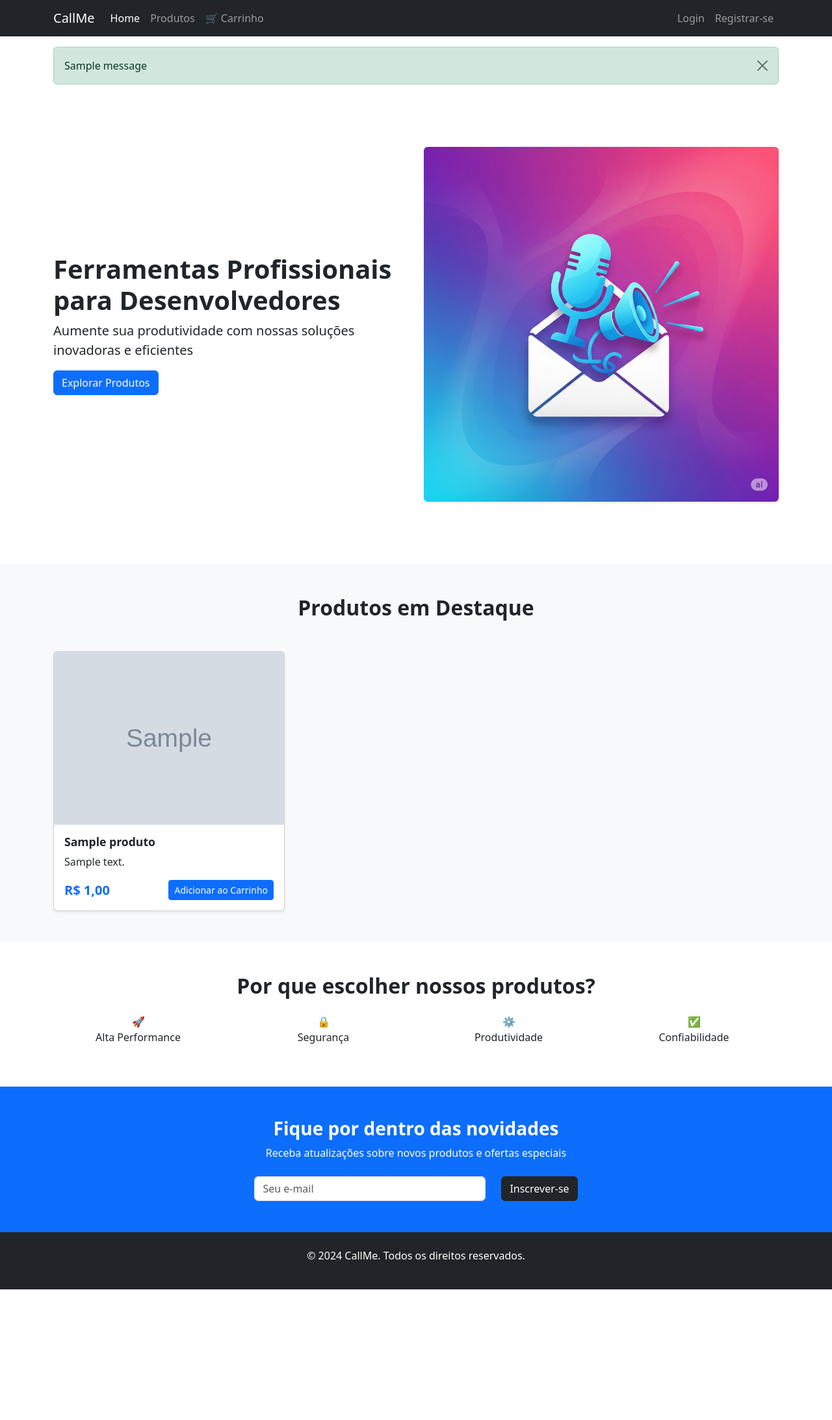
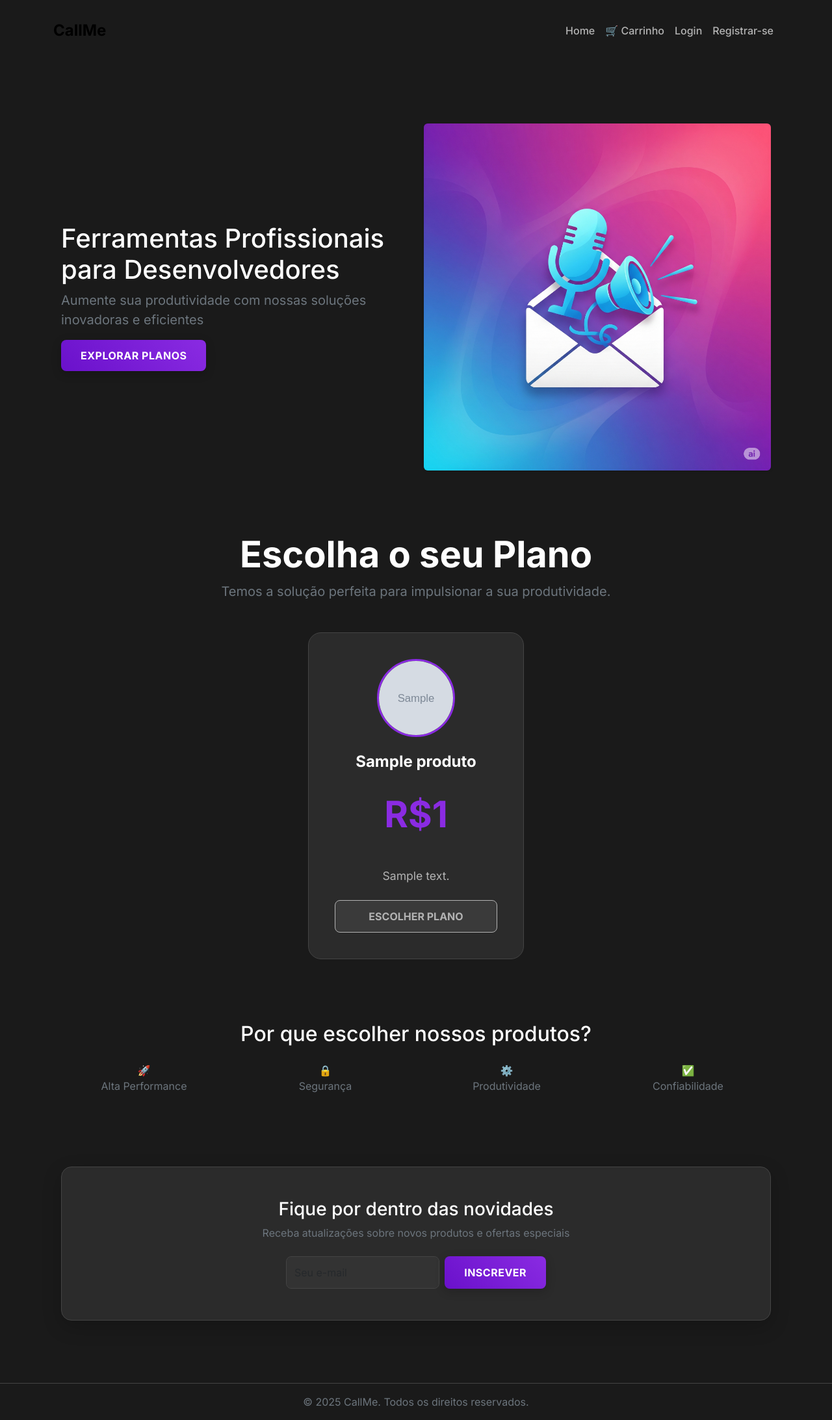
Before and after one commit to Anthonygoc/CallmeSite, a Django app: page / in a window 1280 px wide. Shown: the whole page at 65% size. Before the commit the page ends 1984 px from the top, so only its background shows below. Run offline with Django 4.2, Linux system fonts and the light colour scheme; tables that the repository leaves empty hold one stand-in row (values such as "Sample post"); grey boxes marked "Sample" are stand-in pictures; one stand-in notice (Sample message) is shown.

Commit message:
Refactor : refatorando o design do home e do revisando pagamento

```diff
--- a/CallmeSite/urls.py
+++ b/CallmeSite/urls.py
@@ -5,7 +5,7 @@ from django.urls import path
 from myapp import views
 
 urlpatterns = [
-    # --- Client-Facing Routes ---
+    # Rotas Públicas e de Clientes
     path('', views.home, name='home'),
     path('registro/', views.registro_usuario, name='registro_usuario'),
     path('login/', views.login_usuario, name='login_usuario'),
@@ -14,19 +14,16 @@ urlpatterns = [
     path('carrinho/adicionar/<int:produto_id>/', views.adicionar_ao_carrinho, name='adicionar_ao_carrinho'),
     path('checkout/', views.checkout, name='checkout'),
     path('pagamento/processar/', views.processar_pagamento, name='processar_pagamento'),
+    path('pagamento/sucesso/', views.pagamento_sucesso, name='pagamento_sucesso'),
+    path('meus-pedidos/', views.meus_pedidos, name='meus_pedidos'),
+    path('meus-pedidos/<int:pedido_id>/', views.detalhes_pedido, name='detalhes_pedido'),
+    path('pagamento/regerar/<int:pedido_id>/', views.regerar_pagamento, name='regerar_pagamento'),
     path('webhook/mercado-pago/', views.webhook_mercado_pago, name='webhook_mercado_pago'),
     path('pedido/status/<int:pedido_id>/', views.verificar_status_pedido, name='verificar_status_pedido'),
-    path('pagamento/sucesso/', views.pagamento_sucesso, name='pagamento_sucesso'),
-    path('meus-pedidos/', views.meus_pedidos, name='meus_pedidos'),
-    path('pagamento/regerar/<int:pedido_id>/', views.regerar_pagamento, name='regerar_pagamento'),
-    path('meus-pedidos/<int:pedido_id>/', views.detalhes_pedido, name='detalhes_pedido'),
 
-    # --- Administration Panel Routes ---
+    # Rotas do Painel de Administração
     path('painel/admin/', admin.site.urls),
-
-    # --- THE MISSING LINE IS ADDED BELOW ---
     path('painel/registro/', views.admin_registro, name='admin_registro'),
-
     path('painel/login/', views.admin_login, name='painel_login'),
     path('painel/logout/', views.logout_usuario, name='painel_logout'),
     path('painel/', views.admin_dashboard, name='admin_dashboard'),
@@ -34,6 +31,6 @@ urlpatterns = [
     path('painel/usuario/<int:pk>/deletar/', views.usuario_deletar, name='usuario_deletar'),
 ]
 
-# This is for serving media files (like product images) during development
+# --- LINHA ADICIONADA PARA SERVIR IMAGENS EM DESENVOLVIMENTO ---
 if settings.DEBUG:
     urlpatterns += static(settings.MEDIA_URL, document_root=settings.MEDIA_ROOT)
--- a/myapp/models.py
+++ b/myapp/models.py
@@ -38,10 +38,11 @@ class Produto(models.Model):
     def __str__(self):
         return self.nome
 
+
 class Pedido(models.Model):
     STATUS_CHOICES = (
         ('em_revisao', 'Em Revisão'),
-        ('pago', 'Pago'), # Adicionamos o status 'Pago'
+        ('pago', 'Pago'),
         ('enviado', 'Enviado'),
         ('cancelado', 'Cancelado'),
     )
@@ -49,8 +50,9 @@ class Pedido(models.Model):
     data_pedido = models.DateTimeField(auto_now_add=True)
     valor_total = models.DecimalField(max_digits=10, decimal_places=2, default=0)
     status = models.CharField(max_length=20, choices=STATUS_CHOICES, default='em_revisao')
-    # --- NOVO CAMPO ADICIONADO ABAIXO ---
     pagamento_id = models.CharField(max_length=100, null=True, blank=True)
+    data_pagamento = models.DateTimeField(null=True, blank=True)
+    metodo_pagamento = models.CharField(max_length=50, null=True, blank=True)
 
     def __str__(self):
         return f"Pedido #{self.id} - {self.usuario.username}"
--- a/myapp/views.py
+++ b/myapp/views.py
@@ -4,6 +4,7 @@ from django.contrib import messages
 from django.contrib.auth import login, authenticate, logout
 from django.contrib.auth.models import User
 from django.contrib.auth.decorators import login_required
+from django.utils.dateparse import parse_datetime
 from django.views.decorators.csrf import csrf_exempt
 from django.views.decorators.http import require_POST
 from django.db import transaction
@@ -242,7 +243,7 @@ def webhook_mercado_pago(request):
         if data.get("type") == "payment":
             payment_id = data["data"]["id"]
 
-            print(f"Webhook recebido para o pagamento: {payment_id}")  # DEBUG
+            print(f"Webhook recebido para o pagamento: {payment_id}")
 
             sdk = mercadopago.SDK(settings.MERCADO_PAGO_ACCESS_TOKEN)
             payment_info = sdk.payment().get(payment_id)
@@ -250,40 +251,30 @@ def webhook_mercado_pago(request):
 
             if payment:
                 status = payment.get("status")
-                pedido_id_mp = payment.get("external_reference")  # Vamos usar a referência externa
 
-                # Encontra o nosso pedido no banco de dados
                 try:
-                    # Melhor usar a referência externa ou o ID do pagamento para encontrar o pedido
                     pedido = Pedido.objects.get(pagamento_id=str(payment_id))
 
                     if status == "approved" and pedido.status == "em_revisao":
-                        print(f"Status do pagamento APROVADO. Atualizando pedido #{pedido.id}...")  # DEBUG
+                        print(f"Status do pagamento APROVADO. Atualizando pedido #{pedido.id}...")
+
+                        # --- CAPTURANDO E SALVANDO OS NOVOS DETALHES ---
                         pedido.status = "pago"
+
+                        # Captura a data de aprovação e converte para um formato que o Django entende
+                        data_aprovacao_str = payment.get("date_approved")
+                        if data_aprovacao_str:
+                            pedido.data_pagamento = parse_datetime(data_aprovacao_str)
+
+                        pedido.metodo_pagamento = payment.get("payment_method_id")
+
                         pedido.save()
 
-                        # --- LÓGICA DE ENVIO DE E-MAIL ---
-                        try:
-                            print(f"Tentando enviar e-mail de confirmação para {pedido.usuario.email}...")  # DEBUG
-                            assunto = f"Pagamento Aprovado para o Pedido #{pedido.id}"
-                            contexto_email = {'pedido': pedido}
-                            corpo_html = render_to_string('emails/pagamento_confirmado.html', contexto_email)
-                            corpo_texto = render_to_string('emails/pagamento_confirmado.txt', contexto_email)
-
-                            send_mail(
-                                assunto,
-                                corpo_texto,
-                                settings.EMAIL_HOST_USER,
-                                [pedido.usuario.email],
-                                html_message=corpo_html
-                            )
-                            print("E-mail enviado com sucesso!")  # DEBUG
-                        except Exception as e:
-                            # Se o envio de e-mail falhar, imprime o erro no console mas não quebra o site
-                            print(f"!!! ERRO AO ENVIAR E-MAIL: {e}")  # DEBUG
+                        # Lógica de envio de e-mail de confirmação (já existente)
+                        # ...
 
                 except Pedido.DoesNotExist:
-                    print(f"Pedido com pagamento_id {payment_id} não encontrado.")  # DEBUG
+                    print(f"Pedido com pagamento_id {payment_id} não encontrado.")
                     pass
 
     return HttpResponse(status=200)
--- /dev/null
+++ b/static/myapp/css/modern_theme.css
@@ -0,0 +1,161 @@
+/* --- VARIAVEIS GLOBAIS DE COR --- */
+:root {
+    --dark-bg: #1a1a1a;
+    --card-bg: #2b2b2b;
+    --primary-purple: #8A2BE2;
+    --primary-purple-hover: #7b24ca;
+    --text-primary: #ffffff;
+    --text-secondary: #b3b3b3;
+    --border-color: #444444;
+}
+
+/* --- ESTILOS GERAIS DO CORPO --- */
+body {
+    background-color: var(--dark-bg);
+    color: var(--text-primary);
+    font-family: 'Inter', sans-serif;
+}
+
+/* --- BARRA DE NAVEGAÇÃO --- */
+.navbar-dark-modern {
+    background-color: transparent !important;
+    padding-top: 1.5rem;
+    padding-bottom: 1.5rem;
+}
+.navbar-dark-modern .navbar-brand {
+    font-weight: 700;
+    font-size: 1.5rem;
+}
+.navbar-dark-modern .nav-link {
+    color: var(--text-secondary);
+    font-weight: 500;
+    transition: color 0.3s ease;
+}
+.navbar-dark-modern .nav-link:hover,
+.navbar-dark-modern .nav-link.active {
+    color: var(--text-primary);
+}
+
+/* --- BOTÕES COM DEGRADÊ FUTURISTA --- */
+.btn-purple {
+    background-image: linear-gradient(45deg, #6a11cb 0%, #8A2BE2 100%);
+    border: none;
+    color: var(--text-primary);
+    border-radius: 8px;
+    padding: 12px 30px;
+    font-weight: 700;
+    text-transform: uppercase;
+    letter-spacing: 0.5px;
+    transition: transform 0.2s ease, box-shadow 0.2s ease;
+    box-shadow: 0 4px 15px rgba(0, 0, 0, 0.2);
+}
+.btn-purple:hover {
+    transform: translateY(-2px);
+    box-shadow: 0 6px 20px rgba(138, 43, 226, 0.4);
+    color: var(--text-primary);
+}
+
+/* --- CARDS E CONTAINERS MODERNOS --- */
+.card-modern {
+    background-color: var(--card-bg);
+    border: 1px solid var(--border-color);
+    border-radius: 16px;
+    padding: 2.5rem;
+    box-shadow: 0 10px 30px rgba(0, 0, 0, 0.2);
+}
+
+/* --- ESTILOS DE FORMULÁRIO --- */
+.card-modern form input[type="text"],
+.card-modern form input[type="email"],
+.card-modern form input[type="password"] {
+    display: block;
+    width: 100%;
+    background-color: #333333;
+    border: 1px solid var(--border-color);
+    border-radius: 8px;
+    color: var(--text-primary);
+    padding: 12px;
+    transition: border-color 0.3s ease, box-shadow 0.3s ease;
+}
+.card-modern form input:focus {
+    outline: none;
+    border-color: var(--primary-purple);
+    box-shadow: 0 0 15px rgba(138, 43, 226, 0.3);
+}
+
+/* --- FOOTER --- */
+footer.footer-modern {
+    border-top: 1px solid var(--border-color);
+    color: var(--text-secondary);
+    background-color: var(--dark-bg);
+}
+
+/* ======================================================= */
+/* == NOVOS ESTILOS PARA OS CARDS DE PLANOS (PRICING) == */
+/* ======================================================= */
+
+.pricing-card {
+    background-color: var(--card-bg);
+    border: 1px solid var(--border-color);
+    border-radius: 20px; /* Cantos mais arredondados */
+    padding: 2.5rem; /* Mais espaçamento interno */
+    text-align: center;
+    transition: transform 0.3s ease, box-shadow 0.3s ease;
+    height: 100%;
+    display: flex;
+    flex-direction: column;
+}
+
+/* Efeito de movimento ao passar o mouse */
+.pricing-card:hover {
+    transform: translateY(-10px);
+    box-shadow: 0 15px 40px rgba(0, 0, 0, 0.4);
+}
+
+.pricing-card .plan-name {
+    font-size: 1.5rem; /* Nome do plano maior */
+    font-weight: 700;
+    color: var(--text-primary);
+}
+
+.pricing-card .plan-price {
+    font-size: 3.5rem; /* Preço maior */
+    font-weight: 700;
+    color: var(--primary-purple);
+    margin: 1rem 0;
+}
+
+.pricing-card .plan-features {
+    list-style: none;
+    padding: 0;
+    margin: 1.5rem 0;
+    color: var(--text-secondary);
+    flex-grow: 1; /* Faz esta seção crescer para alinhar os botões */
+    font-size: 1.1rem; /* Texto das features maior */
+}
+
+.pricing-card .plan-features li {
+    margin-bottom: 1rem;
+}
+
+/* Estilo padrão do botão (escondido) */
+.btn-choose-plan {
+    background-color: #3a3a3a;
+    border: 1px solid var(--text-secondary);
+    color: var(--text-secondary);
+    border-radius: 8px;
+    padding: 12px 25px;
+    font-weight: 700;
+    text-transform: uppercase;
+    transition: all 0.3s ease;
+    width: 100%;
+}
+
+/* Efeito do botão ao passar o mouse no CARD */
+.pricing-card:hover .btn-choose-plan {
+    background-image: linear-gradient(45deg, #6a11cb 0%, #8A2BE2 100%);
+    border-color: transparent;
+    color: white;
+    transform: scale(1.05); /* Botão fica maior */
+    box-shadow: 0 6px 20px rgba(138, 43, 226, 0.4);
+}
--- a/templates/base.html
+++ b/templates/base.html
@@ -1,66 +1,69 @@
+{% load static %}
 <!DOCTYPE html>
-{% load static %}
 <html lang="pt-br">
 <head>
     <meta charset="UTF-8">
     <meta name="viewport" content="width=device-width, initial-scale=1.0">
-    <title>{% block title %}CallMe{% endblock %}</title>
-    <link href="https://cdn.jsdelivr.net/npm/bootstrap@5.3.3/dist/css/bootstrap.min.css" rel="stylesheet" integrity="sha384-QWTKZyjpPEjISv5WaRU9OFeRpok6YctnYmDr5pNlyT2bRjXh0JMhjY6hW+ALEwIH" crossorigin="anonymous">
-    <link rel="stylesheet" href="{% static 'myapp/css/estilo.css' %}">
+    <title>{% block title %}CallMe{% endblock %} - CallMe</title>
+
+    <!-- Bootstrap (para o sistema de grid) -->
+    <link href="https://cdn.jsdelivr.net/npm/bootstrap@5.3.3/dist/css/bootstrap.min.css" rel="stylesheet" xintegrity="sha384-QWTKZyjpPEjISv5WaRU9OFeRpok6YctnYmDr5pNlyT2bRjXh0JMhjY6hW+ALEwIH" crossorigin="anonymous">
+
+    <!-- Fonte "Inter" do Google Fonts -->
+    <link rel="preconnect" href="https://fonts.googleapis.com">
+    <link rel="preconnect" href="https://fonts.gstatic.com" crossorigin>
+    <link href="https://fonts.googleapis.com/css2?family=Inter:wght@400;500;700&display=swap" rel="stylesheet">
+
+    <!-- Nosso arquivo de estilo Moderno -->
+    <link rel="stylesheet" href="{% static 'myapp/css/modern_theme.css' %}">
 </head>
 <body class="d-flex flex-column min-vh-100">
-    <nav class="navbar navbar-expand-lg navbar-dark bg-dark">
+
+    <!-- NAVEGAÇÃO -->
+    <header>
+        <nav class="navbar navbar-expand-lg navbar-dark-modern">
             <div class="container">
+                <!-- 1. NOME DA MARCA ALTERADO -->
                 <a class="navbar-brand" href="{% url 'home' %}">CallMe</a>
                 <button class="navbar-toggler" type="button" data-bs-toggle="collapse" data-bs-target="#navbarNav" aria-controls="navbarNav" aria-expanded="false" aria-label="Toggle navigation">
                     <span class="navbar-toggler-icon"></span>
                 </button>
                 <div class="collapse navbar-collapse" id="navbarNav">
-                <ul class="navbar-nav me-auto mb-2 mb-lg-0">
-                    <li class="nav-item"><a class="nav-link active" aria-current="page" href="{% url 'home' %}">Home</a></li>
-                    <li class="nav-item"><a class="nav-link" href="#">Produtos</a></li>
+                    <ul class="navbar-nav ms-auto">
+                        <li class="nav-item"><a class="nav-link" href="{% url 'home' %}">Home</a></li>
+
+                        <!-- 2. LINK DO CARRINHO ADICIONADO -->
                         <li class="nav-item"><a class="nav-link" href="{% url 'carrinho' %}">🛒 Carrinho</a></li>
-                </ul>
-                <ul class="navbar-nav">
+
                         {% if user.is_authenticated %}
-                        <li class="nav-item dropdown">
-                            <a class="nav-link dropdown-toggle" href="#" role="button" data-bs-toggle="dropdown" aria-expanded="false">
-                                Olá, {{ user.username }}!
-                            </a>
-                            <ul class="dropdown-menu dropdown-menu-dark dropdown-menu-end">
-                                <li><a class="dropdown-item" href="{% url 'meus_pedidos' %}">Meus Pedidos</a></li>
-                                <li><hr class="dropdown-divider"></li>
-                                <li><a class="dropdown-item" href="{% url 'logout_usuario' %}">Sair</a></li>
-                            </ul>
-                        </li>
+                            <li class="nav-item"><a class="nav-link" href="{% url 'meus_pedidos' %}">Meus Pedidos</a></li>
+                            <li class="nav-item"><a class="nav-link" href="{% url 'logout_usuario' %}">Sair</a></li>
                         {% else %}
                             <li class="nav-item"><a class="nav-link" href="{% url 'login_usuario' %}">Login</a></li>
+                            <!-- 3. BOTÃO DE REGISTRO ADICIONADO -->
                             <li class="nav-item"><a class="nav-link" href="{% url 'registro_usuario' %}">Registrar-se</a></li>
                         {% endif %}
                     </ul>
                 </div>
             </div>
         </nav>
+    </header>
 
+    <!-- CONTEÚDO PRINCIPAL -->
     <main class="flex-grow-1">
-        {% if messages %}
-            <div class="container mt-3">
-                {% for message in messages %}
-                    <div class="alert alert-{{ message.tags }} alert-dismissible fade show" role="alert">
-                        {{ message }}
-                        <button type="button" class="btn-close" data-bs-dismiss="alert" aria-label="Close"></button>
+        <div class="container py-5">
+            {% block content %}{% endblock %}
         </div>
-                {% endfor %}
-            </div>
-        {% endif %}
-
-        {% block content %}{% endblock %}
     </main>
 
-    <footer class="bg-dark text-white py-4 mt-auto">
-        <div class="container text-center"><p>© 2024 CallMe. Todos os direitos reservados.</p></div>
+    <!-- FOOTER -->
+    <footer class="footer-modern mt-auto py-3">
+        <div class="container text-center">
+            <span class="text-secondary">© {% now "Y" %} CallMe. Todos os direitos reservados.</span>
+        </div>
     </footer>
 
-    <script src="https://cdn.jsdelivr.net/npm/bootstrap@5.3.3/dist/js/bootstrap.bundle.min.js" integrity="sha384-YvpcrYf0tY3lHB60NNkmXc5s9fDVZLESaAA55NDzOxhy9GkcIdslK1eN7N6jIeHz" crossorigin="anonymous"></script>
+    <!-- Scripts (Bootstrap JS) -->
+    <script src="https://cdn.jsdelivr.net/npm/bootstrap@5.3.3/dist/js/bootstrap.bundle.min.js" xintegrity="sha384-YvpcrYf0tY3lHB60NNkmXc5s9fDVZLESaAA55NDzOxhy9GkcIdslK1eN7N6jIeHz" crossorigin="anonymous"></script>
 </body>
 </html>
--- a/templates/home.html
+++ b/templates/home.html
@@ -2,12 +2,13 @@
 {% load static %}
 
 {% block content %}
+  <!-- Seção Hero (Mantida) -->
   <section class="container my-5">
     <div class="row align-items-center">
       <div class="col-md-6">
         <h1>Ferramentas Profissionais para Desenvolvedores</h1>
-        <p class="lead">Aumente sua produtividade com nossas soluções inovadoras e eficientes</p>
-        <a href="#produtos" class="btn btn-primary">Explorar Produtos</a>
+        <p class="lead text-secondary">Aumente sua produtividade com nossas soluções inovadoras e eficientes</p>
+        <a href="#planos" class="btn btn-purple">Explorar Planos</a>
       </div>
       <div class="col-md-6">
         <img src="{% static 'myapp/img/hero.jpg' %}" alt="Hero" class="img-fluid rounded shadow-sm">
@@ -15,60 +16,62 @@
     </div>
   </section>
 
-  <section id="produtos" class="bg-light py-5">
-    <div class="container">
-      <h2 class="text-center mb-5">Produtos em Destaque</h2>
-      <div class="row g-4">
+  <!-- ======================================================= -->
+  <!-- == SEÇÃO DE PRODUTOS SUBSTITUÍDA PELO DESIGN DE PLANOS == -->
+  <!-- ======================================================= -->
+  <section id="planos" class="py-5">
+    <div class="container text-center">
 
-        {% comment %}
-          Início do loop dinâmico.
-          Isso irá repetir o bloco de código para cada 'produto' na lista 'produtos'
-          que a view 'home' envia para o template.
-        {% endcomment %}
+      <!-- Título da Seção -->
+      <div class="mb-5">
+          <h1 class="display-4 fw-bold">Escolha o seu Plano</h1>
+          <p class="lead text-secondary">Temos a solução perfeita para impulsionar a sua produtividade.</p>
+      </div>
 
+      <!-- Grid dos Planos -->
+      <div class="row g-5 justify-content-center">
+
+          <!-- Loop do Django para criar os cards de planos -->
           {% for produto in produtos %}
-        <div class="col-md-4">
-          <div class="card h-100 shadow-sm">
+          <div class="col-lg-4 col-md-6">
+              <div class="pricing-card">
 
-            {% comment %} Exibe a imagem do produto ou uma imagem padrão {% endcomment %}
+                  <!-- Imagem do Plano/Produto -->
                   {% if produto.imagem %}
-              <img src="{{ produto.imagem.url }}" class="card-img-top" alt="{{ produto.nome }}">
-            {% else %}
-              <img src="{% static 'myapp/img/produto_default.png' %}" class="card-img-top" alt="Produto sem imagem">
+                    <img src="{{ produto.imagem.url }}" alt="{{ produto.nome }}" class="img-fluid rounded-circle mx-auto mb-4" style="width: 120px; height: 120px; object-fit: cover; border: 3px solid var(--primary-purple);">
                   {% endif %}
 
-            <div class="card-body d-flex flex-column">
-              {% comment %} Exibe o nome e a descrição do produto do banco de dados {% endcomment %}
-              <h5 class="card-title">{{ produto.nome }}</h5>
-              <p class="card-text">{{ produto.descricao|truncatewords:15 }}</p>
+                  <h3 class="plan-name">{{ produto.nome }}</h3>
 
-              {% comment %} As classes mt-auto, d-flex, etc., ajudam a alinhar o preço e o botão no final do card {% endcomment %}
-              <div class="mt-auto d-flex justify-content-between align-items-center">
+                  <div class="plan-price">R${{ produto.preco|floatformat:0 }}</div>
 
-                {% comment %} Exibe o preço do produto e o formata {% endcomment %}
-                <strong class="text-primary fs-5">R$ {{ produto.preco }}</strong>
+                  <ul class="plan-features">
+                      <!-- O filtro 'linebreaksbr' transforma quebras de linha em <br> -->
+                      {{ produto.descricao|linebreaksbr }}
+                  </ul>
 
-                {% comment %} Link que leva para a URL 'adicionar_ao_carrinho', passando o ID do produto {% endcomment %}
-                <a href="{% url 'adicionar_ao_carrinho' produto.id %}" class="btn btn-sm btn-primary">Adicionar ao Carrinho</a>
-              </div>
-            </div>
+                  <a href="{% url 'adicionar_ao_carrinho' produto.id %}" class="btn btn-choose-plan">
+                      Escolher Plano
+                  </a>
+
               </div>
           </div>
           {% empty %}
-          {% comment %} Este bloco será exibido se a lista 'produtos' estiver vazia {% endcomment %}
             <div class="col-12">
-            <p class="text-center">Nenhum produto em destaque no momento. Adicione produtos no painel de administração.</p>
+              <p class="text-center text-secondary">Nenhum plano disponível no momento.</p>
             </div>
           {% endfor %}
 
       </div>
+
     </div>
   </section>
 
+  <!-- Seção "Por que escolher" (Mantida) -->
   <section class="py-5 text-center">
     <div class="container">
       <h2 class="mb-4">Por que escolher nossos produtos?</h2>
-      <div class="row">
+      <div class="row text-secondary">
         <div class="col-md-3"><p>🚀 <br> Alta Performance</p></div>
         <div class="col-md-3"><p>🔒 <br> Segurança</p></div>
         <div class="col-md-3"><p>⚙️ <br> Produtividade</p></div>
@@ -77,16 +80,19 @@
     </div>
   </section>
 
-  <section class="bg-primary text-white py-5 text-center">
+  <!-- Seção Newsletter (Mantida e estilizada) -->
+  <section class="py-5">
     <div class="container">
+      <div class="card-modern text-center p-5">
         <h3>Fique por dentro das novidades</h3>
-      <p class="mb-4">Receba atualizações sobre novos produtos e ofertas especiais</p>
+        <p class="mb-4 text-secondary">Receba atualizações sobre novos produtos e ofertas especiais</p>
         <div class="row justify-content-center">
-        <div class="col-md-4">
+          <div class="col-md-5">
+            <form class="d-flex gap-2">
               <input type="email" class="form-control" placeholder="Seu e-mail">
+              <button type="submit" class="btn btn-purple">Inscrever</button>
+            </form>
           </div>
-        <div class="col-auto">
-          <a href="{% url 'registro_usuario' %}" class="btn btn-dark">Inscrever-se</a>
         </div>
       </div>
     </div>
```
Also changed, not shown: templates/checkout.html (+41 -40 lines), templates/login.html (+35 -12 lines), templates/registro.html (+39 -34 lines). Lines whose indentation alone changed are shown as unchanged.
